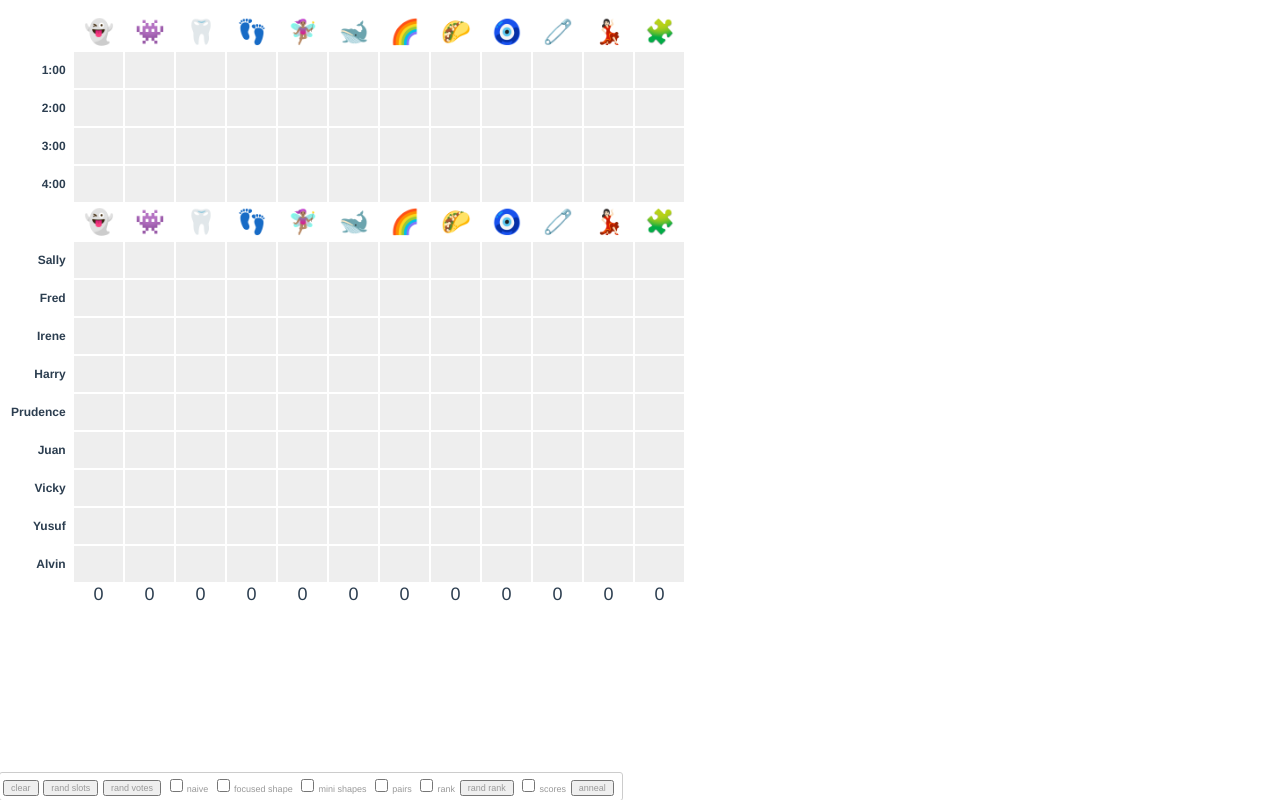
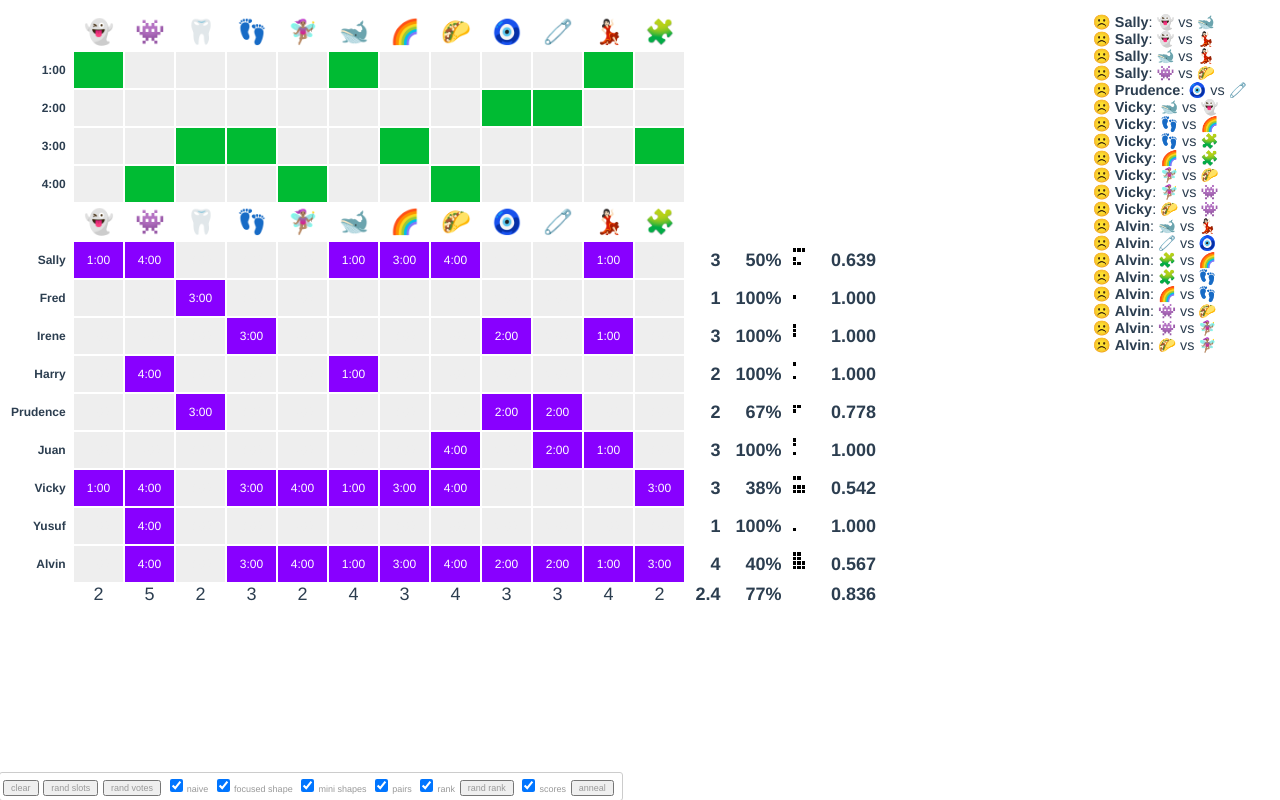
Before and after one commit to pcantrell/sessionizer-visualizer, a Vue app: page / in a window 1280 px wide. Built offline with nearby package versions, Linux system fonts and the light colour scheme.

Commit message:
Extracted schedule, session, participant classes

```diff
--- a/src/App.vue
+++ b/src/App.vue
@@ -21,7 +21,7 @@
 
           <td class="focused placeholder" v-if="options.showFocusedShape && focus">
             <div class="big shape-block-row">
-              <div class="big shape-block" v-for="session in groupedSessions(focus)[timeslotID]">
+              <div class="big shape-block" v-for="session in schedule.groupedSessions(focus)[timeslotID]">
                 <div class="ranking" v-if="options.showRanking">
                   {{ focus.votes.indexOf(schedule.sessions.indexOf(session)) + 1 }}
                 </div>
@@ -46,30 +46,30 @@
           </th>
           <td v-for="session, sessionID in schedule.sessions"
               :class="{ vote: true, selected: participant.votes.includes(sessionID)}"
-              @click="toggleVote(participant, sessionID)">
+              @click="participant.toggleVote(sessionID)">
             {{ schedule.timeslots[session.timeslotID] }}
           </td>
 
           <template v-if="options.showNaiveScores">
             <td class="scoring numeric naive">
-              {{ naiveScore(participant) }}
+              {{ schedule.naiveScore(participant) }}
             </td>
             <td class="scoring numeric naive naive-percent">
               <span v-if="participant.votes.length > 0">
-                {{ naivePercent(participant) }}%
+                {{ schedule.naivePercent(participant) }}%
               </span>
             </td>
           </template>
 
           <td class="scoring" v-if="options.showMiniShapes">
             <div class="small shape-block-row" v-for="timeslot, timeslotID in schedule.timeslots">
-              <div class="small shape-block" v-for="session in groupedSessions(participant)[timeslotID]"/>
+              <div class="small shape-block" v-for="session in schedule.groupedSessions(participant)[timeslotID]"/>
             </div>
           </td>
 
           <template v-if="options.showShapeScores">
             <td class="scoring numeric shape">
-              {{ formatFixed(shapeScore(participant), 2) }}
+              {{ formatFixed(schedule.shapeScore(participant), 3) }}
             </td>
           </template>
 
@@ -78,15 +78,15 @@
         <tr class="totals">
           <td class="placeholder"></td>
           <td v-for="session, sessionID in schedule.sessions">
-            {{ voteCount(sessionID) }}
+            {{ schedule.voteCount(sessionID) }}
           </td>
 
           <template v-if="options.showNaiveScores">
             <td class="scoring numeric naive">
-              {{ formatFixed(averageOverParticipants(naiveScore), 1) }}
+              {{ formatFixed(schedule.averageOverParticipants(schedule.naiveScore), 1) }}
             </td>
             <td class="scoring numeric naive naive-percent">
-              {{ formatFixed(averageOverParticipants(naivePercent), 0) }}%
+              {{ formatFixed(schedule.averageOverParticipants(schedule.naivePercent), 0) }}%
             </td>
           </template>
 
@@ -95,7 +95,7 @@
 
           <template v-if="options.showShapeScores">
             <td class="scoring numeric shape">
-              {{ formatFixed(averageOverParticipants(shapeScore), 2) }}
+              {{ formatFixed(schedule.averageOverParticipants(schedule.shapeScore), 3) }}
             </td>
           </template>
         </tr>
@@ -105,7 +105,7 @@
 
     <div class="complaint-pairs" v-if="options.showPairs">
       <div v-for="participant in schedule.participants">
-        <div v-for="sessionGroup in groupedSessions(participant)">
+        <div v-for="sessionGroup in schedule.groupedSessions(participant)">
           <div v-for="session0, index in sessionGroup">
             <div v-for="session1 in sessionGroup.slice(index + 1)" class="complaint">
               ☹️ <b>{{ participant.name }}</b>: {{ session0.name }} vs {{ session1.name }}
@@ -120,15 +120,15 @@
     </div>
 
     <div class="control-panel">
-      <button @click="clear()">clear</button>
-      <button @click="randomizeSlots()">rand slots</button>
-      <button @click="randomizeVotes()">rand votes</button>
+      <button @click="schedule.clear()">clear</button>
+      <button @click="schedule.randomizeSlots()">rand slots</button>
+      <button @click="schedule.randomizeVotes()">rand votes</button>
       <Toggle v-model="options.showNaiveScores" label="naive" />
       <Toggle v-model="options.showFocusedShape" label="focused shape" />
       <Toggle v-model="options.showMiniShapes" label="mini shapes" />
       <Toggle v-model="options.showPairs" label="pairs" />
       <Toggle v-model="options.showRanking" label="rank" />
-      <button @click="randomizeRanks()">rand rank</button>
+      <button @click="schedule.randomizeRanks()">rand rank</button>
       <Toggle v-model="options.showShapeScores" label="scores" />
       <button @click="anneal()">anneal</button>
     </div>
@@ -139,6 +139,10 @@
 <script lang="ts">
 import { Component, Vue } from 'vue-property-decorator';
 import Toggle from './components/Toggle.vue';
+import Session from './model/Session';
+import Participant from './model/Participant';
+import Schedule from './model/Schedule';
+import Util from './util';
 
 @Component({
   components: {
@@ -147,7 +151,7 @@ import Toggle from './components/Toggle.vue';
 })
 
 export default class App extends Vue {
-  public schedule = {
+  public schedule = new Schedule({
     participants: [
       "Sally",
       "Fred",
@@ -158,7 +162,8 @@ export default class App extends Vue {
       "Vicky",
       "Yusuf",
       "Alvin",
-    ].map(makeParticipant),
+    ],
+
     sessions: [
       "👻",
       "👾",
@@ -172,9 +177,10 @@ export default class App extends Vue {
       "🧷",
       "💃🏻",
       "🧩",
-    ].map(makeSession),
+    ],
+
     timeslots: ["1:00", "2:00", "3:00", "4:00"],
-  };
+  });
   public focus: Participant | null = null;
 
   public options = {
@@ -196,77 +202,16 @@ export default class App extends Vue {
     super();
     setTimeout(
       () => {
-        // this.randomizeSlots();
-        // this.randomizeVotes();
-        // this.randomizeRanks();
-        // this.options.showNaiveScores = true;
-        // this.options.showFocusedShape = true;
-        // this.options.showMiniShapes = true;
-        // this.options.showPairs = true;
-        // this.options.showRanking = true;
-        // this.options.showShapeScores = true;
+        this.schedule.randomizeSlots();
+        this.schedule.randomizeVotes();
+        this.schedule.randomizeRanks();
+        this.options.showNaiveScores = true;
+        this.options.showFocusedShape = true;
+        this.options.showMiniShapes = true;
+        this.options.showPairs = true;
+        this.options.showRanking = true;
+        this.options.showShapeScores = true;
       }, 0.2);
-  }
-
-  public toggleVote(participant: Participant, sessionID: number) {
-    if (participant.votes.includes(sessionID)) {
-      participant.votes = participant.votes.filter((id) => id !== sessionID);
-    } else {
-      participant.votes.push(sessionID);
-    }
-  }
-
-  public groupedSessions(participant: Participant): Session[][] {
-    const results: Session[][] = this.schedule.timeslots.map((_) => []);
-    for (const sessionIndex of participant.votes) {
-      const session = this.schedule.sessions[sessionIndex];
-      if (session.timeslotID != null) {
-        results[session.timeslotID].push(session);
-      }
-    }
-    return results;
-  }
-
-  public voteCount(sessionID: number): number {
-    return this.schedule.participants
-      .filter((participant) => participant.votes.includes(sessionID))
-      .length;
-  }
-
-  public averageOverParticipants(metric: (p: Participant) => number | null): number | null {
-    let sum = 0;
-    let count = 0;
-    for (const participant of this.schedule.participants) {
-      const value = metric(participant);
-      if (value && !isNaN(value)) {
-        sum += value;
-        count += 1;
-      }
-    }
-    return (count === 0) ? null : sum / count;
-  }
-
-  public naiveScore(participant: Participant): number {
-    return this.groupedSessions(participant).filter((a) => a.length > 0).length;
-  }
-
-  public naivePercent(participant: Participant): number {
-    return Math.round(
-      this.naiveScore(participant) / participant.votes.length * 100);
-  }
-
-  public shapeScore(participant: Participant): number | null {
-    //       2 * k / (size.to_f * (k + 1))
-    const sessionCount = participant.votes.length;
-    if (sessionCount === 0) {
-      return null;
-    }
-
-    let total = 0;
-    for (const sessionGroup of this.groupedSessions(participant)) {
-      total += 2 * sessionGroup.length / (sessionCount * (sessionGroup.length + 1));
-    }
-    return total;
   }
 
   public formatFixed(value: number | null | undefined, precision: number) {
@@ -286,36 +231,6 @@ export default class App extends Vue {
     return this.focus && this.focus.votes.includes(sessionID) || false;
   }
 
-  public clear() {
-    for (const session of this.schedule.sessions) {
-      session.timeslotID = undefined;
-    }
-    for (const participant of this.schedule.participants) {
-      participant.votes = [];
-    }
-  }
-
-  public randomizeSlots() {
-    for (const session of this.schedule.sessions) {
-      session.timeslotID = Math.floor(Math.random() * this.schedule.timeslots.length);
-    }
-  }
-
-  public randomizeVotes() {
-    for (const participant of this.schedule.participants) {
-      const threshold = Math.random() * 0.5 + 0.1;
-      participant.votes = this.schedule.sessions
-        .map((s, index) => index)
-        .filter((x) => Math.random() < threshold);
-    }
-  }
-
-  public randomizeRanks() {
-    for (const participant of this.schedule.participants) {
-      this.shuffle(participant.votes);
-    }
-  }
-
   public anneal() {
     if (this.annealing) {
       this.annealing = false;
@@ -325,36 +240,16 @@ export default class App extends Vue {
       window.console.log(
         "Reset to",
         this.bestScore,
-        this.averageOverParticipants(this.shapeScore),
+        this.schedule.averageOverParticipants(this.schedule.shapeScore),
         JSON.stringify(this.extractTimeslotIDs()));
       return;
     }
 
     this.annealing = true;
-    this.bestScore = this.averageOverParticipants(this.shapeScore) || 0;
+    this.bestScore = this.schedule.averageOverParticipants(this.schedule.shapeScore) || 0;
     this.bestSchedule = this.extractTimeslotIDs();
     this.annealingIters = 0;
     this.annealStep();
-  }
-
-  public randomIntLessThan(max: number): number {
-    return Math.floor(Math.random() * max);
-  }
-
-  public randomInt(min: number, max: number): number {
-    return this.randomIntLessThan(max - min) + min;
-  }
-
-  public shuffle(array: any[]) {
-    array.forEach((_, index0) => {
-      const index1 = this.randomInt(index0, array.length);
-      [array[index0], array[index1]] = [array[index1], array[index0]];
-    });
-    array.push(array.pop()); // force update
-  }
-
-  public sample(array: any[]) {
-    return array[this.randomIntLessThan(array.length)];
   }
 
   public annealStep() {
@@ -362,12 +257,12 @@ export default class App extends Vue {
       return;
     }
 
-    const prevScore = this.averageOverParticipants(this.shapeScore) || 0;
-    const session = this.sample(this.schedule.sessions);
+    const prevScore = this.schedule.averageOverParticipants(this.schedule.shapeScore) || 0;
+    const session = Util.sample(this.schedule.sessions);
     const prevTimeslotID = session.timeslotID;
-    session.timeslotID = this.randomIntLessThan(this.schedule.timeslots.length);
+    session.timeslotID = Util.randomIntLessThan(this.schedule.timeslots.length);
 
-    const score = this.averageOverParticipants(this.shapeScore) || 0;
+    const score = this.schedule.averageOverParticipants(this.schedule.shapeScore) || 0;
     if (score > this.bestScore) {
       window.console.log(
         "New best",
@@ -390,30 +285,6 @@ export default class App extends Vue {
   public extractTimeslotIDs() {
     return this.schedule.sessions.map((s) => s.timeslotID);
   }
-}
-
-interface Session {
-  name: string;
-  timeslotID?: number;
-}
-
-interface Participant {
-  name: string;
-  votes: number[];
-}
-
-function makeSession(name: string): Session {
-  return {
-    name,
-    timeslotID: undefined,
-  };
-}
-
-function makeParticipant(name: string): Participant {
-  return {
-    name,
-    votes: [],
-  };
 }
 
 </script>
@@ -552,6 +423,7 @@ function makeParticipant(name: string): Participant {
 }
 
 .control-panel {
+  background: white;
   border: 0.5px solid #ccc;
   border-radius: 3px;
   position: fixed;
--- /dev/null
+++ b/src/model/Participant.ts
@@ -0,0 +1,16 @@
+export default class Participant {
+  public name: string;
+  public votes: number[] = [];
+
+  constructor(name: string) {
+    this.name = name;
+  }
+
+  public toggleVote(sessionID: number) {
+    if (this.votes.includes(sessionID)) {
+      this.votes = this.votes.filter((id) => id !== sessionID);
+    } else {
+      this.votes.push(sessionID);
+    }
+  }
+}
--- /dev/null
+++ b/src/model/Schedule.ts
@@ -0,0 +1,107 @@
+import Session from './Session';
+import Participant from './Participant';
+import Util from '../util';
+
+export default class Schedule {
+  public participants: Participant[];
+  public sessions: Session[];
+  public timeslots: string[];
+
+  constructor(opts: { participants: string[], sessions: string[], timeslots: string[] }) {
+    this.participants = opts.participants.map((name) => new Participant(name));
+    this.sessions = opts.sessions.map((name) => new Session(name));
+    this.timeslots = opts.timeslots;
+  }
+
+  // –––––– Test data generation ––––––
+
+  public randomizeSlots() {
+    for (const session of this.sessions) {
+      session.timeslotID = Math.floor(Math.random() * this.timeslots.length);
+    }
+  }
+
+  public randomizeVotes() {
+    for (const participant of this.participants) {
+      const threshold = Math.random() * 0.5 + 0.1;
+      participant.votes = this.sessions
+        .map((s, index) => index)
+        .filter((x) => Math.random() < threshold);
+    }
+  }
+
+  public randomizeRanks() {
+    for (const participant of this.participants) {
+      Util.shuffle(participant.votes);
+    }
+  }
+
+  public clear() {
+    for (const session of this.sessions) {
+      session.timeslotID = undefined;
+    }
+    for (const participant of this.participants) {
+      participant.votes = [];
+    }
+  }
+
+  // –––––– Analysis ––––––
+
+  // Returns an array with one entry for each timeslot, containing the participant's
+  // voted session in that slot.
+  //
+  public groupedSessions(participant: Participant): Session[][] {
+    const results: Session[][] = this.timeslots.map((_) => []);
+    for (const sessionIndex of participant.votes) {
+      const session = this.sessions[sessionIndex];
+      if (session.timeslotID !== undefined) {
+        results[session.timeslotID].push(session);
+      }
+    }
+    return results;
+  }
+
+  public voteCount(sessionID: number): number {
+    return this.participants
+      .filter((participant) => participant.votes.includes(sessionID))
+      .length;
+  }
+
+  // –––––– Scoring ––––––
+
+  public naiveScore(participant: Participant): number {
+    return this.groupedSessions(participant).filter((a) => a.length > 0).length;
+  }
+
+  public naivePercent(participant: Participant): number {
+    return Math.round(
+      this.naiveScore(participant) / participant.votes.length * 100);
+  }
+
+  public shapeScore(participant: Participant): number | null {
+    //       2 * k / (size.to_f * (k + 1))
+    const sessionCount = participant.votes.length;
+    if (sessionCount === 0) {
+      return null;
+    }
+
+    let total = 0;
+    for (const sessionGroup of this.groupedSessions(participant)) {
+      total += 2 * sessionGroup.length / (sessionCount * (sessionGroup.length + 1));
+    }
+    return total;
+  }
+
+  public averageOverParticipants(metric: (p: Participant) => number | null): number | null {
+    let sum = 0;
+    let count = 0;
+    for (const participant of this.participants) {
+      const value = metric.bind(this)(participant);
+      if (value && !isNaN(value)) {
+        sum += value;
+        count += 1;
+      }
+    }
+    return (count === 0) ? null : sum / count;
+  }
+}
--- /dev/null
+++ b/src/model/Session.ts
@@ -0,0 +1,8 @@
+export default class Session {
+  public name: string;
+  public timeslotID?: number = undefined;
+
+  constructor(name: string) {
+    this.name = name;
+  }
+}
--- /dev/null
+++ b/src/util.ts
@@ -0,0 +1,21 @@
+export default class Util {
+  public static randomIntLessThan(max: number): number {
+    return Math.floor(Math.random() * max);
+  }
+
+  public static randomInt(min: number, max: number): number {
+    return this.randomIntLessThan(max - min) + min;
+  }
+
+  public static shuffle(array: any[]) {
+    array.forEach((_, index0) => {
+      const index1 = this.randomInt(index0, array.length);
+      [array[index0], array[index1]] = [array[index1], array[index0]];
+    });
+    array.push(array.pop()); // force update
+  }
+
+  public static sample(array: any[]) {
+    return array[this.randomIntLessThan(array.length)];
+  }
+}
```
